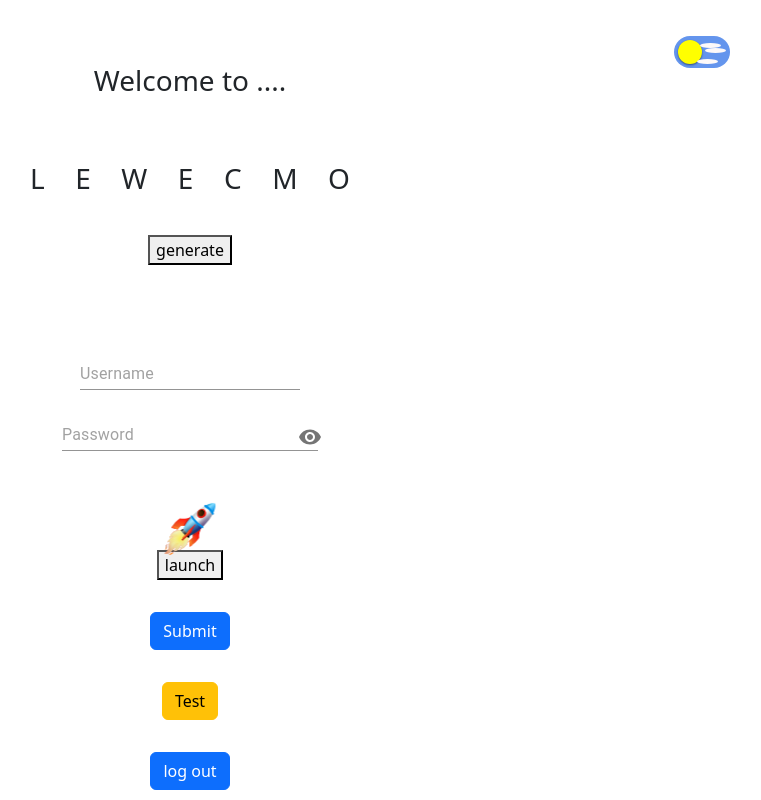
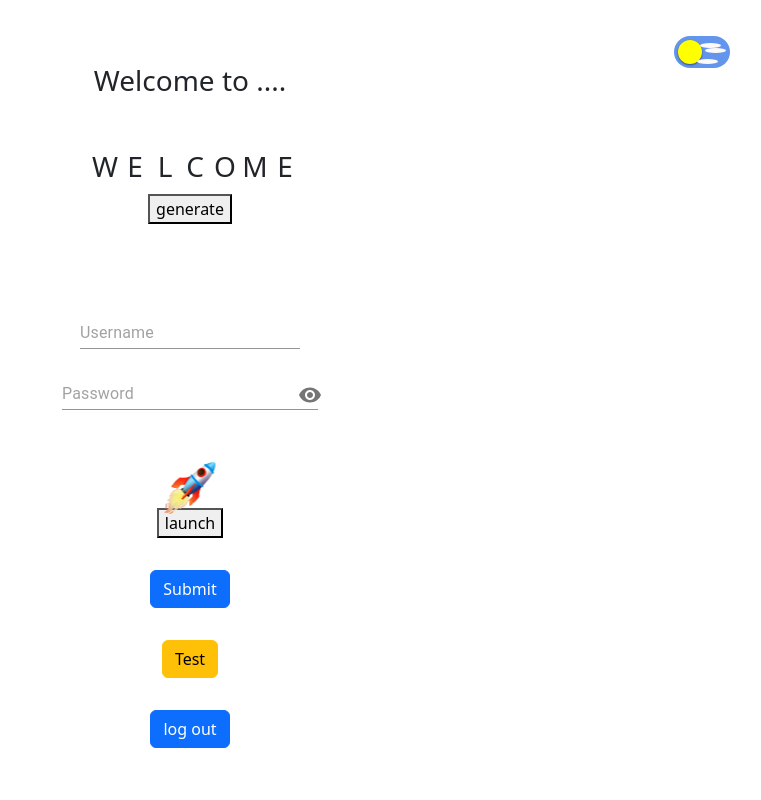
Before and after one commit to HmonWutt/Graduation-website, a React (Create React App) app in the folder frontend/: page / in a window 1280 px wide. Shown: the whole page, without its empty margins (450-1211 px from the left). Built offline with nearby package versions, Linux system fonts and the light colour scheme; no server answers.

Commit message:
set width for letter spans

```diff
--- a/frontend/src/index.css
+++ b/frontend/src/index.css
@@ -137,12 +137,13 @@ toggle-background::after {
   z-index: 0;
   right: 3.5rem;
 }
-/*.letter {
+.letter {
   position: absolute;
-} */
-#letters {
+  width: 30px;
+}
+letters {
   display: flex;
-  min-width: 20rem;
+  min-width: 30rem;
   justify-content: space-between;
 }
 #letters * > {
```
